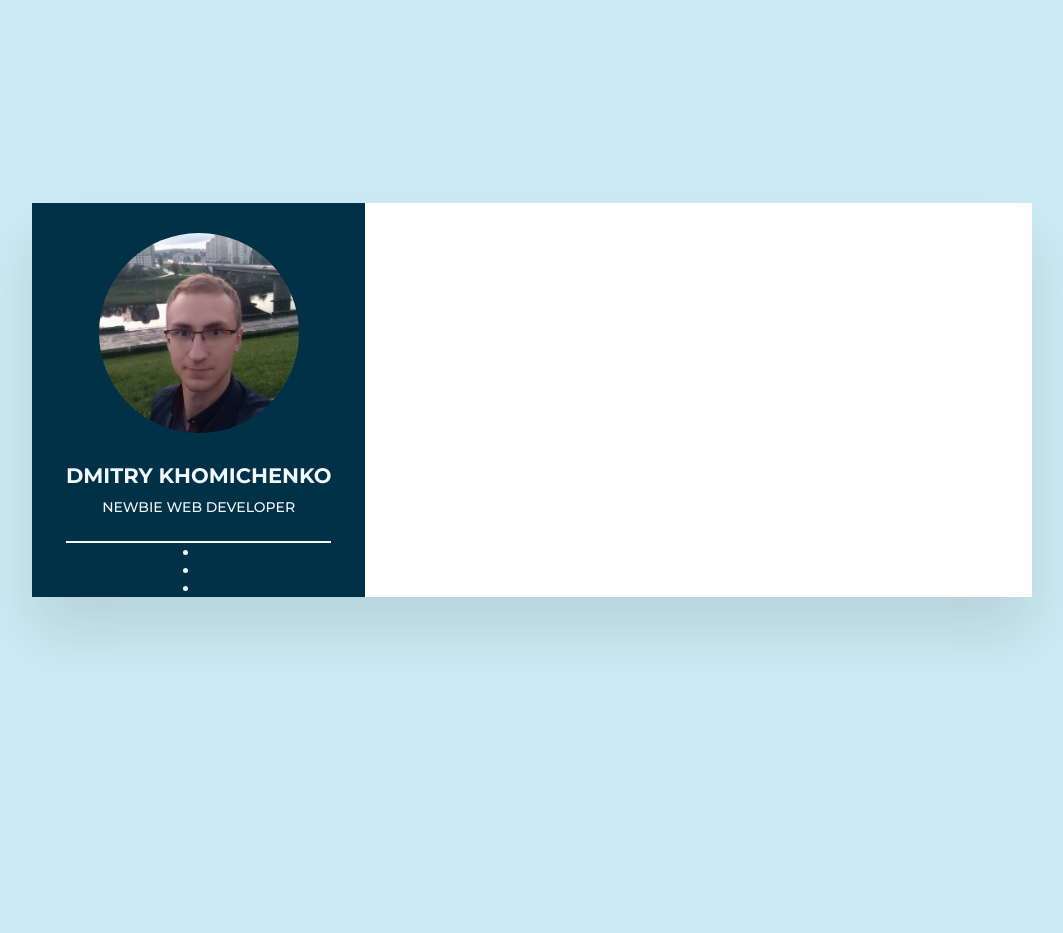
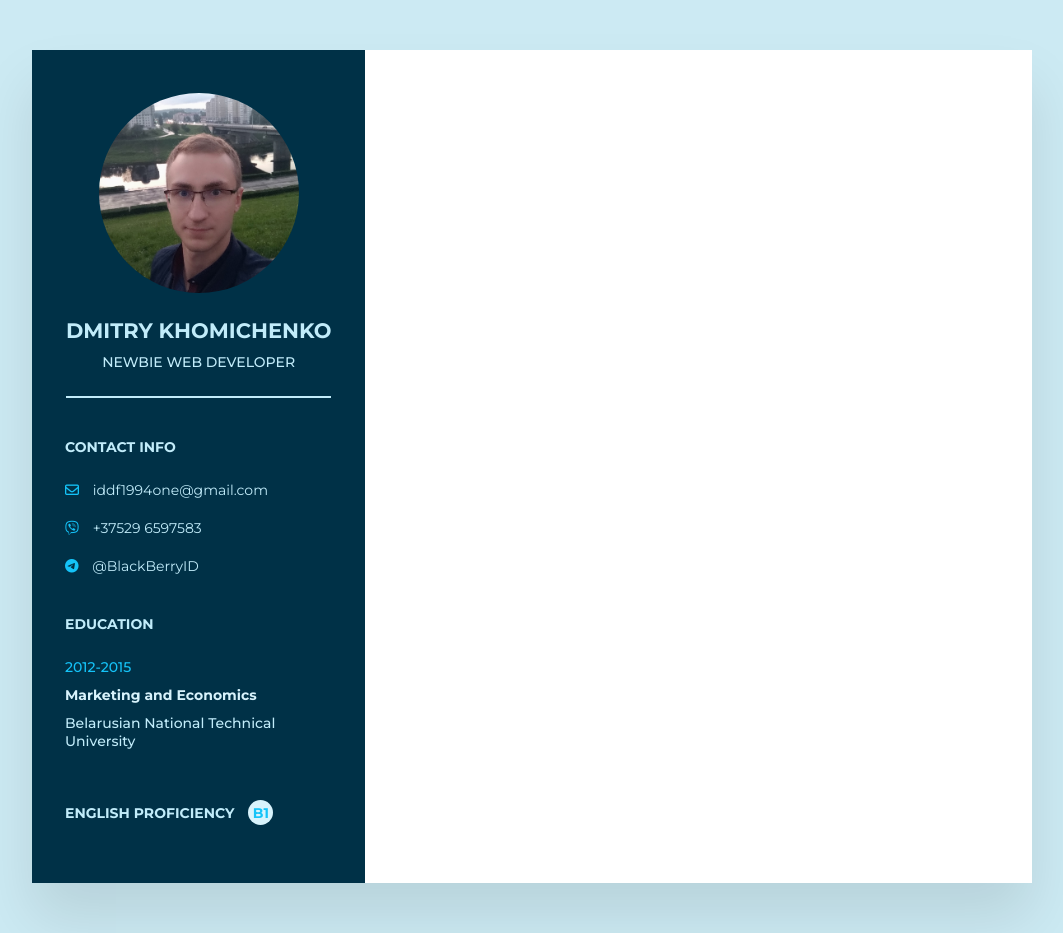
Before and after one commit to BlackBerryID/rsschool-cv, a plain HTML site: page index.html in a window 1280 px wide. Shown: the whole page, without its empty margins (108-1171 px from the left). Before the commit the page ends 800 px from the top, so only its background shows below. Drawn offline with Linux system fonts and the light colour scheme.

Commit message:
feat: finish left section

```diff
--- a/index.html
+++ b/index.html
@@ -5,6 +5,10 @@
     <meta http-equiv="X-UA-Compatible" content="IE=edge" />
     <meta name="viewport" content="width=device-width, initial-scale=1.0" />
     <title>Document</title>
+    <script
+      src="https://kit.fontawesome.com/c824c28017.js"
+      crossorigin="anonymous"
+    ></script>
     <link rel="stylesheet" href="style.css" />
   </head>
   <body>
@@ -17,17 +21,40 @@
           <h1>Dmitry Khomichenko</h1>
           <h4>newbie web developer</h4>
         </header>
-        <nav><ul>
-          <li><span class="icon"><span class="text"></span></li>
-          <li><span class="icon"><span class="text"></span></li>
-          <li><span class="icon"><span class="text"></span></li>
-        </ul></nav>
+        <nav>
+          <ul>
+            <h4>Contact Info</h4>
+            <li>
+              <span class="icon"><i class="far fa-envelope"></i></span>
+              <span class="text">iddf1994one@gmail.com</span>
+            </li>
+            <li>
+              <span class="icon"><i class="fab fa-viber"></i></span>
+              <span class="text">+37529 6597583</span>
+            </li>
+            <li>
+              <span class="icon"><i class="fab fa-telegram-plane"></i></span>
+              <span class="text">@BlackBerryID</span>
+            </li>
+          </ul>
+        </nav>
+        <div class="education">
+          <h4>Education</h4>
+          <p class="period">2012-2015</p>
+          <p class="specialty">Marketing and Economics</span>
+          <p class="university"
+            >Belarusian National Technical University</p
+          >
+        </div>
+        <div class="english">
+          <h4>English proficiency
+            <div><span>B1</span></div>
+          </h4>
+        </div>
 
-        <footer></footer>
       </section>
 
-      <section class="resume-right">
-        <!-- <main>
+      <!-- <section class="resume-right">
           <div class="about-me">
             <h4>About Me</h4>
             <p>
@@ -36,8 +63,7 @@
               just a matter of time.
             </p>
           </div>
-        </main> -->
-      </section>
+      </section> -->
     </div>
   </body>
 </html>
--- a/style.css
+++ b/style.css
@@ -3,13 +3,14 @@
   margin: 0;
   padding: 0;
   box-sizing: border-box;
+  list-style: none;
 }
 
 body {
   display: flex;
   align-items: center;
   justify-content: center;
-  height: 100vh;
+  height: 100%;
   font-family: "Montserrat", sans-serif;
   font-size: 14px;
   background-color: #cceaf3;
@@ -29,28 +30,37 @@ body {
 .resume-left {
   display: flex;
   flex-direction: column;
-  align-items: center;
-  color: #f2f8fa;
+  color: #c1ecfa;
+  padding: 33px;
   background-color: #003147;
 }
 .resume-left header {
   display: flex;
   flex-direction: column;
+  align-self: center;
   align-items: center;
-  border-bottom: 2px solid #f2f8fa;
+  border-bottom: 2px solid #c1ecfa;
 }
-.resume-left figure {
+.resume-left header figure {
   position: relative;
   width: 200px;
   height: 200px;
-  margin: 30px 0;
+  margin: 10px 0 25px;
   overflow: hidden;
   border-radius: 50%;
 }
-.resume-left figure img {
+.resume-left header figure img {
   width: 100%;
   height: 100%;
   object-fit: cover;
+}
+.resume-left header h1,
+.resume-left header h4 {
+  text-align: center;
+}
+.resume-left header h4 {
+  font-weight: 500;
+  margin-top: 0;
 }
 .resume-left h1,
 .resume-left h4 {
@@ -58,12 +68,48 @@ body {
   text-transform: uppercase;
 }
 .resume-left h4 {
-  margin-bottom: 25px;
+  margin: 40px 0 25px;
+}
+.resume-left nav li {
+  margin: 20px 0;
+}
+.resume-left nav li:last-child {
+  margin-bottom: 0;
+}
+.resume-left nav i {
+  margin-right: 10px;
+  color: #14c3f8;
+}
+.resume-left .education p {
+  margin-bottom: 10px;
+}
+.resume-left .education .period {
   font-weight: 500;
+  color: #14c3f8;
+}
+.resume-left .education .specialty {
+  font-weight: 700;
+  color: #d8f3fc;
+}
+.resume-left .education .university {
+  font-weight: 500;
+}
+.resume-left .english h4 {
+  position: relative;
+}
+.resume-left .english div {
+  display: inline-flex;
+  align-items: center;
+  justify-content: center;
+  width: 25px;
+  height: 25px;
+  margin-left: 10px;
+  color: #14c3f8;
+  background-color: #d8f3fc;
+  border-radius: 50%;
 }
 
 .resume-right {
-  color: rgba(58, 65, 75, 0.123);
   background-color: #fff;
 }
 
```
